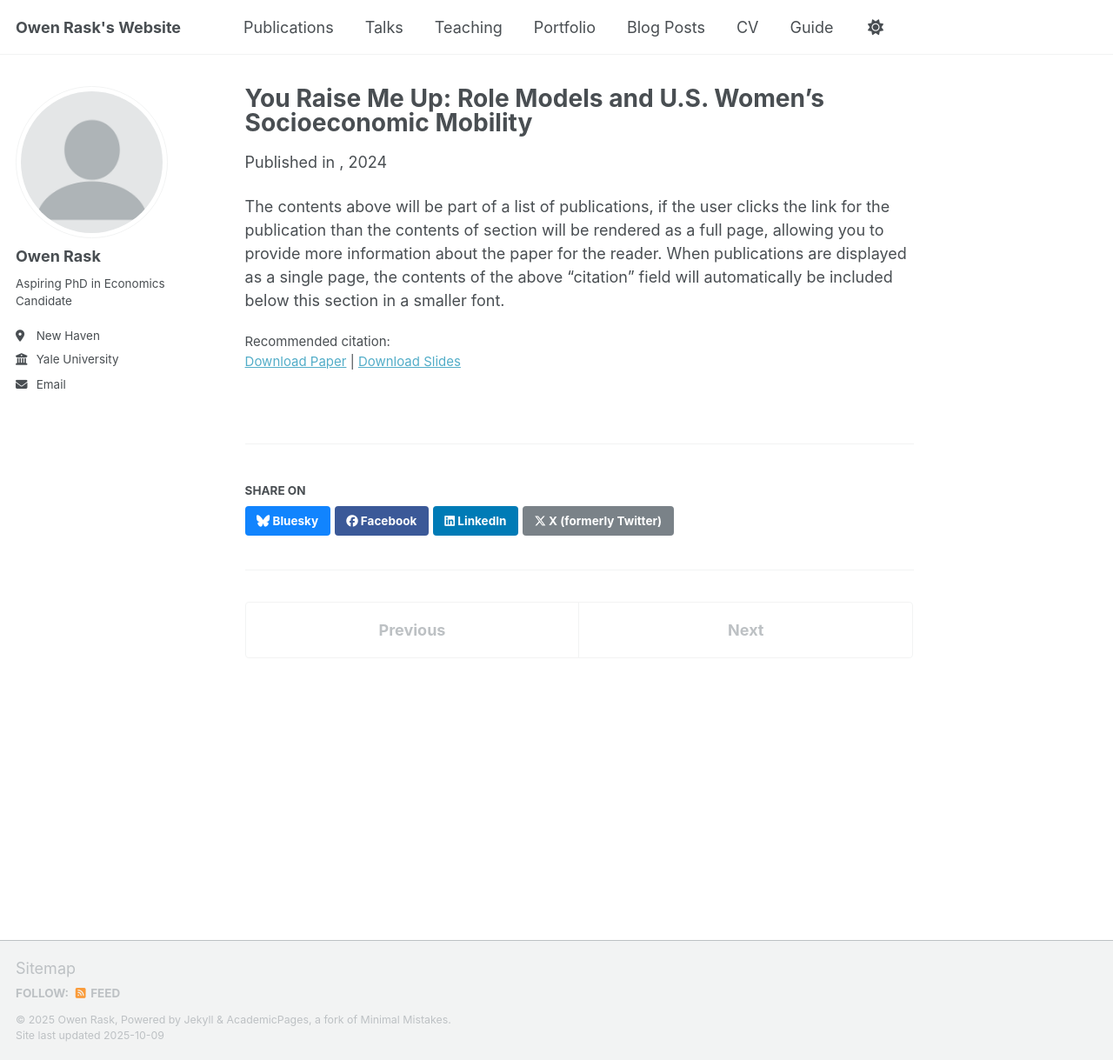
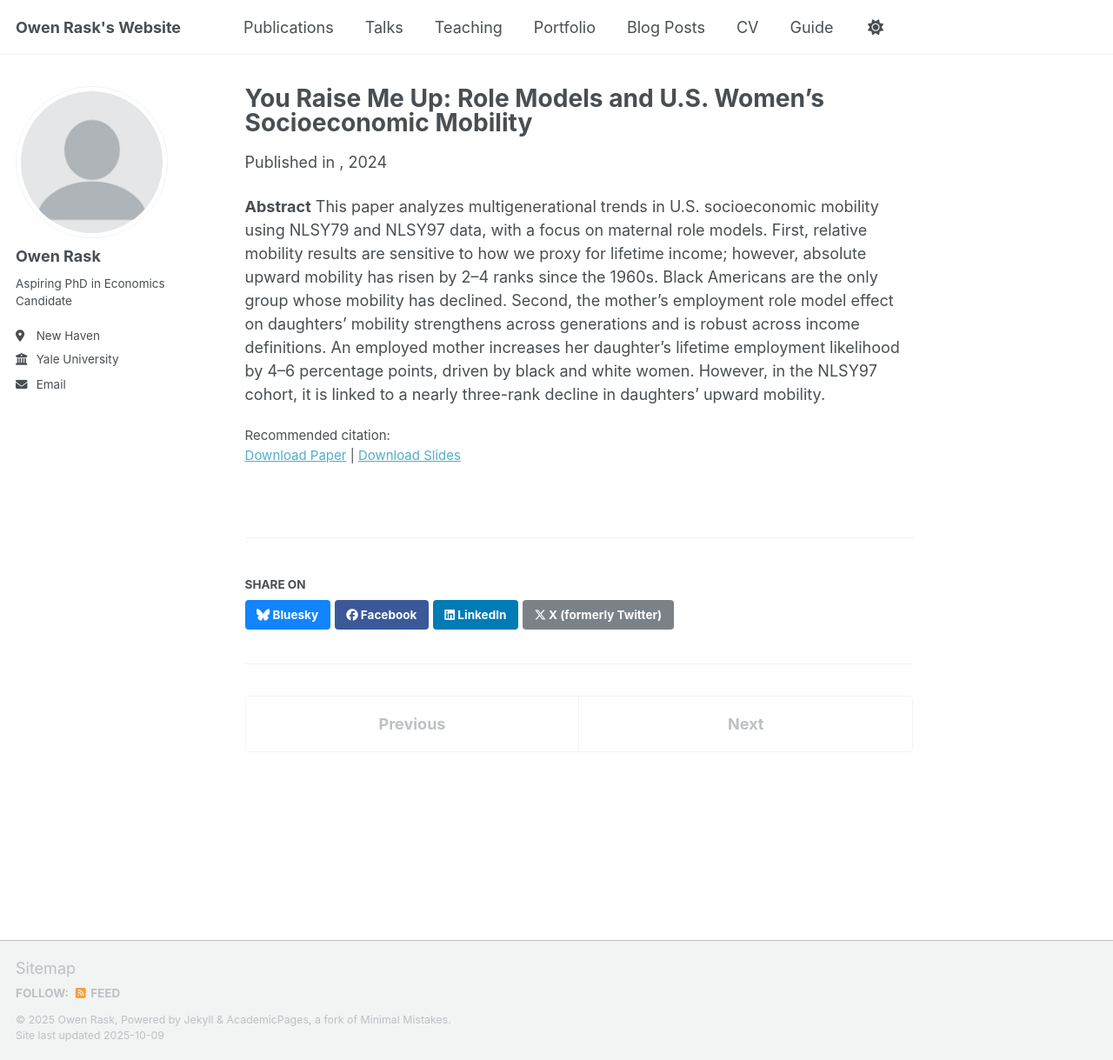
Before and after one commit to OwenRask/OwenRask.github.io, a Jekyll site: the page built from _publications/role_model_women.md, in a window 1280 px wide and 1219 px high. Shown: the whole window at 87% size. Built offline with Jekyll 4.4.1, drawn with Linux system fonts in a browser that asks for light colours; a script that is not in the unit is left out.

Commit message:
Update role_model_women.md

```diff
--- a/_publications/role_model_women.md
+++ b/_publications/role_model_women.md
@@ -11,4 +11,5 @@ paperurl: 'http://owenrask.github.io/files/women_role_models.pdf'
 citation: ''
 ---
 
-The contents above will be part of a list of publications, if the user clicks the link for the publication than the contents of section will be rendered as a full page, allowing you to provide more information about the paper for the reader. When publications are displayed as a single page, the contents of the above "citation" field will automatically be included below this section in a smaller font.
+**Abstract**
+This paper analyzes multigenerational trends in U.S. socioeconomic mobility using NLSY79 and NLSY97 data, with a focus on maternal role models. First, relative mobility results are sensitive to how we proxy for lifetime income; however, absolute upward mobility has risen by 2–4 ranks since the 1960s. Black Americans are the only group whose mobility has declined. Second, the mother’s employment role model effect on daughters' mobility strengthens across generations and is robust across income definitions. An employed mother increases her daughter’s lifetime employment likelihood by 4–6 percentage points, driven by black and white women. However, in the NLSY97 cohort, it is linked to a nearly three-rank decline in daughters’ upward mobility.
```
